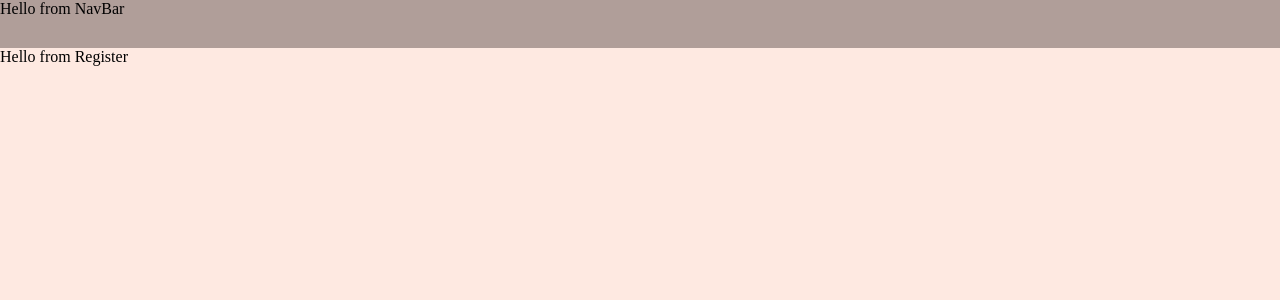
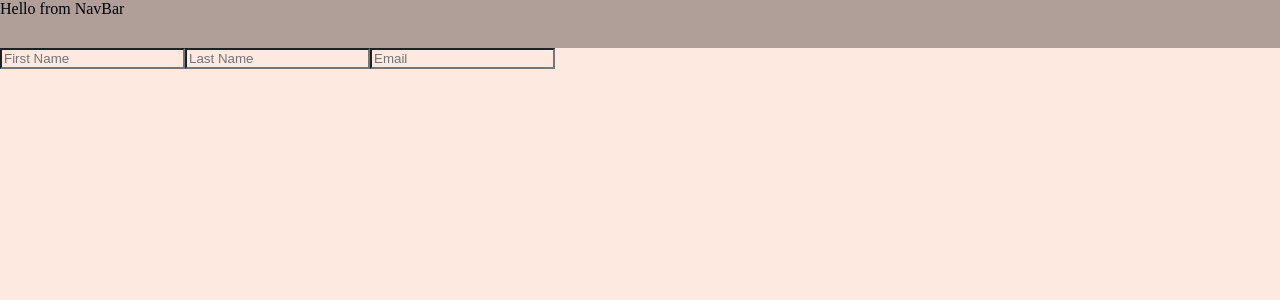
Before and after one commit to StephhyL/NightLight, a React (Create React App) app in the folder front-end-client/: page /register in a window 1280 px wide. Shown: the top 300 px of the page. Built offline with nearby package versions, Linux system fonts and the light colour scheme.

Commit message:
Adding useState values and setValues and creating the form for registration

```diff
--- a/front-end-client/src/components/login_register/Register.jsx
+++ b/front-end-client/src/components/login_register/Register.jsx
@@ -1,8 +1,28 @@
+import React, { useState } from "react";
 // import styling
 import "../../stylesheets/css/Register.css";
 
 const Register = () => {
-  return <div>Hello from Register</div>;
+  const [values, setValues] = useState({
+    firstName: "",
+    lastName: "",
+    email: "",
+  });
+
+  return (
+    //<div>Register</div>;
+    <div className="register-form">
+      <form className="registration">
+        <input
+          className="form-field"
+          placeholder="First Name"
+          name="firstName"
+        />
+        <input className="form-field" placeholder="Last Name" name="lastName" />
+        <input className="form-field" placeholder="Email" name="email" />
+      </form>
+    </div>
+  );
 };
 
 export default Register;
```
